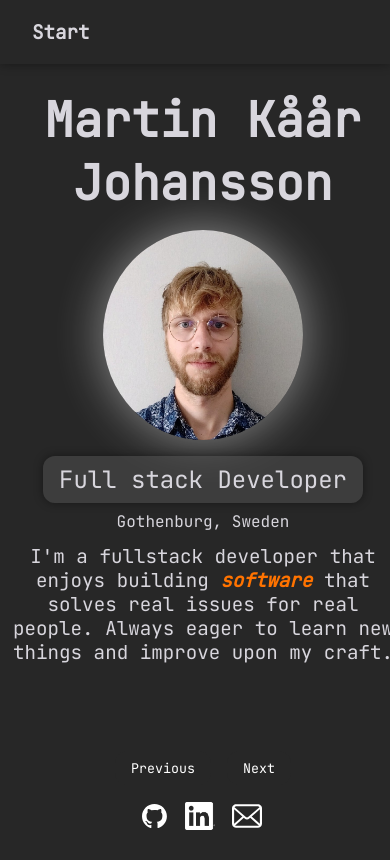
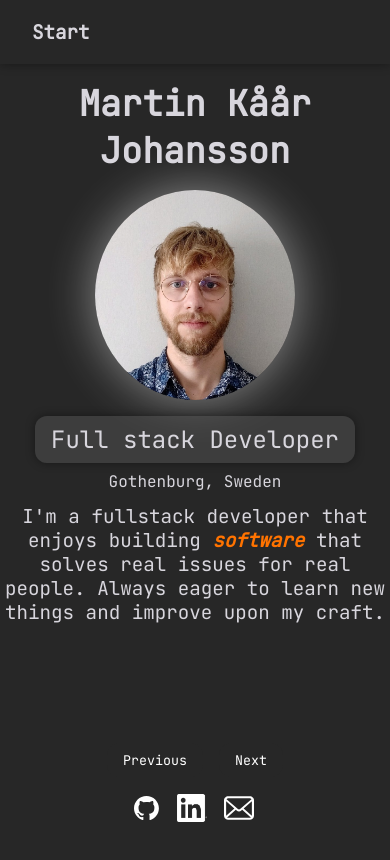
Before and after one commit to DefinitelyUnlikely/definitelyunlikely.github.io, a SvelteKit app in the folder portfolio/: page / in a window 390 px wide. Built offline with nearby package versions, Linux system fonts and the light colour scheme.

Commit message:
change margins to deal with mobile issues

```diff
--- a/portfolio/src/app.html
+++ b/portfolio/src/app.html
@@ -3,7 +3,7 @@
 
 <head>
 	<meta charset="utf-8" />
-	<meta name="viewport" content="width=device-width, initial-scale=1" />
+	<meta name="viewport" content="width=device-width, initial-scale=1, shrink-to-fit=no" />
 	<meta name="text-scale" content="scale" />
 	<link href='https://fonts.googleapis.com/css?family=JetBrains Mono' rel='stylesheet'>
 	<title>Martin KJ - Portfolio</title>
--- a/portfolio/src/components/sections/hero/hero.svelte
+++ b/portfolio/src/components/sections/hero/hero.svelte
@@ -40,6 +40,13 @@
         font-weight: bold;
         margin-bottom: 0rem;
         text-align: center;
+        overflow-wrap: break-word;
+    }
+
+    @media (max-width: 600px) {
+        .hero-text h1 {
+            font-size: 2.2rem;
+        }
     }
 
     .hero-text .title {
--- a/portfolio/src/routes/+layout.svelte
+++ b/portfolio/src/routes/+layout.svelte
@@ -31,7 +31,7 @@
 		--font-family: "JetBrains Mono";
 	}
 
-	:global(body) {
+	:global(html, body) {
 		background-color: var(--background-color);
 		color: var(--text-color);
 		font-family: var(--font-family);
@@ -40,8 +40,15 @@
 		flex-direction: column;
 		align-items: center;
 		justify-content: flex-start;
-		height: 100vh;
+		height: 100%;
+		min-height: 100vh;
 		width: 100%;
+		overflow-x: hidden;
+		margin: 0;
+		padding: 0;
+	}
+
+	:global(body) {
 		overflow: hidden;
 	}
 
@@ -51,7 +58,6 @@
 
 	@media (max-width: 768px) {
 		:global(body) {
-			margin: 0.5rem;
 		}
 	}
 </style>
```
